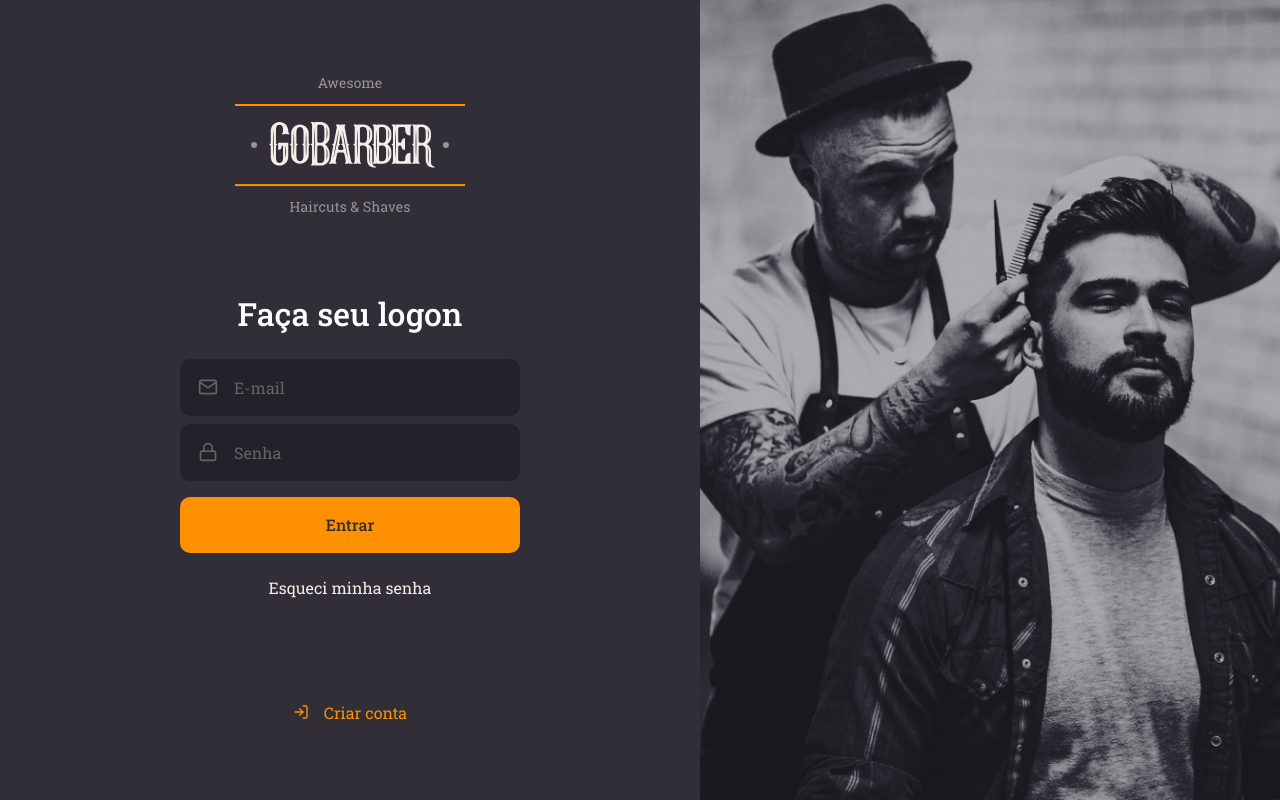
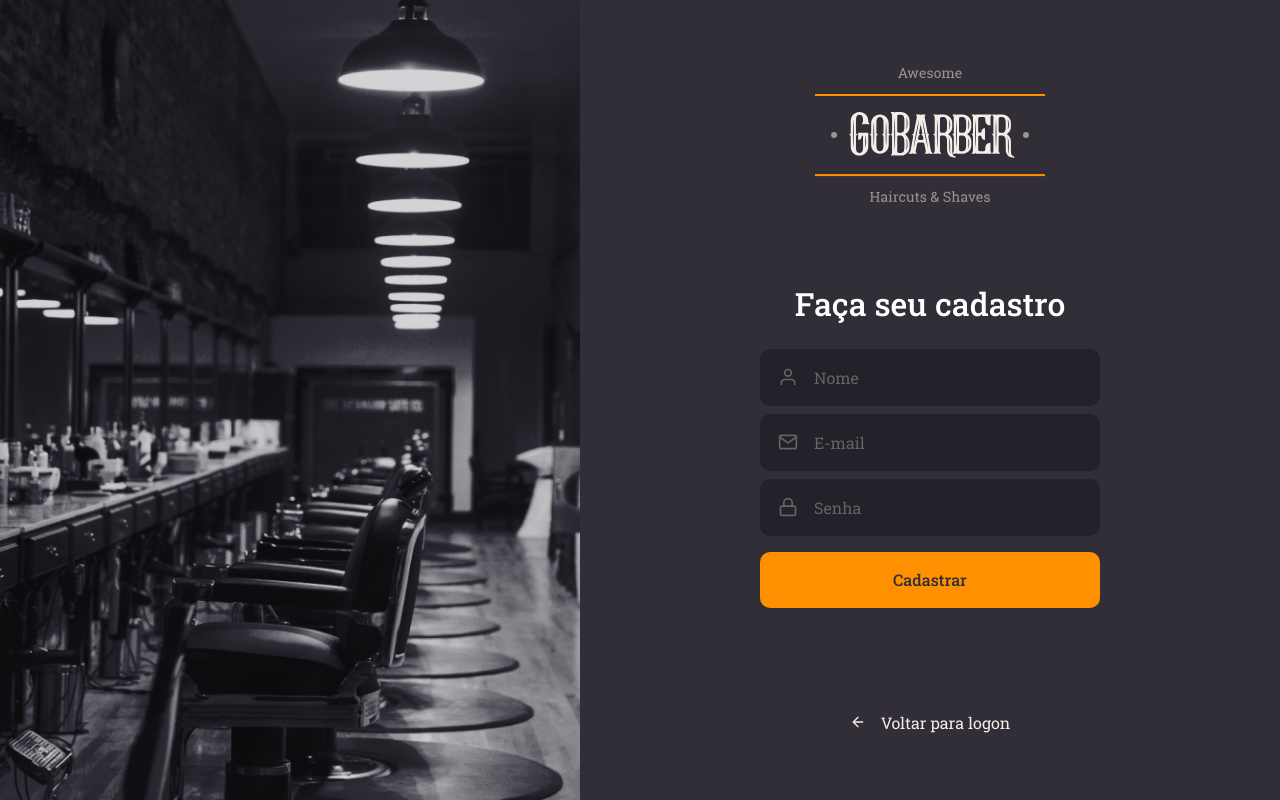
Before and after one commit to robsonsouzaa/gobarber-web, a React (Create React App) app: page / in a window 1280 px wide. Built offline with nearby package versions, Linux system fonts and the light colour scheme.

Commit message:
página de cadastro

```diff
--- a/src/App.tsx
+++ b/src/App.tsx
@@ -1,11 +1,12 @@
 import React from 'react';
 
 import GlobalStyle from './styles/global';
-import SignIn from './pages/SignIn';
+// import SignIn from './pages/SignIn';
+import SignUp from './pages/SignUp';
 
 const App: React.FC = () => (
   <>
-    <SignIn />
+    <SignUp />
     <GlobalStyle />
   </>
 );
--- /dev/null
+++ b/src/pages/SignUp/index.tsx
@@ -0,0 +1,42 @@
+import React from 'react';
+import { FiArrowLeft, FiMail, FiLock, FiUser } from 'react-icons/fi';
+
+import logoImg from '../../assets/logo.svg';
+
+import Input from '../../components/Input';
+import Button from '../../components/Button';
+
+import { Container, Content, Background } from './styles';
+
+const SignUp: React.FC = () => (
+  <Container>
+    <Background />
+
+    <Content>
+      <img src={logoImg} alt="GoBarber" />
+      <form>
+        <h1>Faça seu cadastro</h1>
+
+        <Input name="name" icon={FiUser} placeholder="Nome" />
+
+        <Input name="email" icon={FiMail} placeholder="E-mail" />
+
+        <Input
+          name="password"
+          icon={FiLock}
+          type="password"
+          placeholder="Senha"
+        />
+
+        <Button type="submit">Cadastrar</Button>
+      </form>
+
+      <a href="users">
+        <FiArrowLeft />
+        Voltar para logon
+      </a>
+    </Content>
+  </Container>
+);
+
+export default SignUp;
--- /dev/null
+++ b/src/pages/SignUp/styles.ts
@@ -0,0 +1,71 @@
+import styled from 'styled-components';
+import { shade } from 'polished';
+
+import signUpBackground from '../../assets/sign-up-background.png';
+
+export const Container = styled.div`
+  height: 100vh; /* sempre assumir 100% da tela de visão que o usuário tem, total da altura */
+
+  display: flex;
+  align-items: stretch; /* os itens dentro do container tb terão o valor total da tela */
+`;
+
+export const Content = styled.div`
+  display: flex;
+  flex-direction: column;
+  align-items: center;
+
+  place-content: center; /* coloca os elementos centralizados */
+
+  width: 100%;
+  max-width: 700px;
+
+  form {
+    margin: 80px 0;
+    width: 340px;
+    text-align: center;
+  }
+
+  h1 {
+    margin-bottom: 24px;
+  }
+
+  a {
+    color: #f4ede8;
+    display: block;
+    margin-top: 24px;
+    text-decoration: none;
+    transition: color 0.2s;
+
+    &:hover {
+      color: ${shade(0.2, '#f4ede8')};
+    }
+  }
+
+  /* vai pegar apenas os links que estão dentro do Content, não entra nos sub-níveis,
+  dentro do <form> por exemplo */
+  > a {
+    color: #f4ede8;
+    display: block;
+    margin-top: 24px;
+    text-decoration: none;
+    transition: color 0.2s;
+
+    display: flex;
+    align-items: center;
+
+    svg {
+      margin-right: 15px;
+    }
+
+    &:hover {
+      color: ${shade(0.2, '#f4ede8')};
+    }
+  }
+`;
+
+export const Background = styled.div`
+  flex: 1; /* ocupar todo o espaço, menos os 700px */
+  background: url(${signUpBackground}) no-repeat center;
+  background-size: cover; /* garantir que a imagem vai preencher todo o conteúdo */
+`;
```
